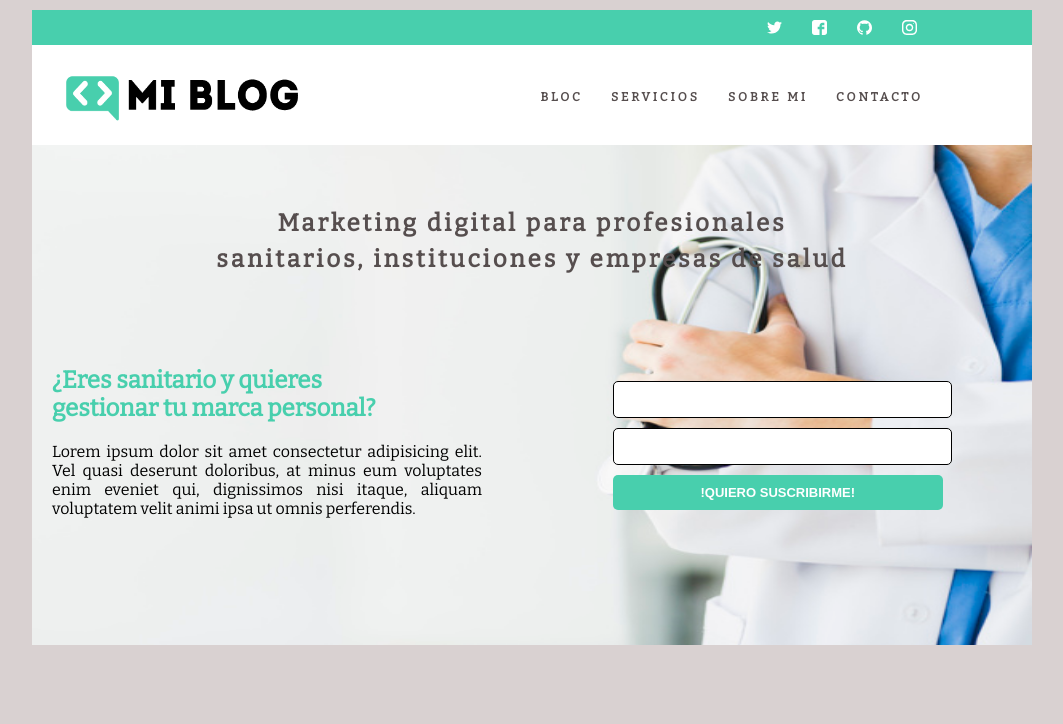
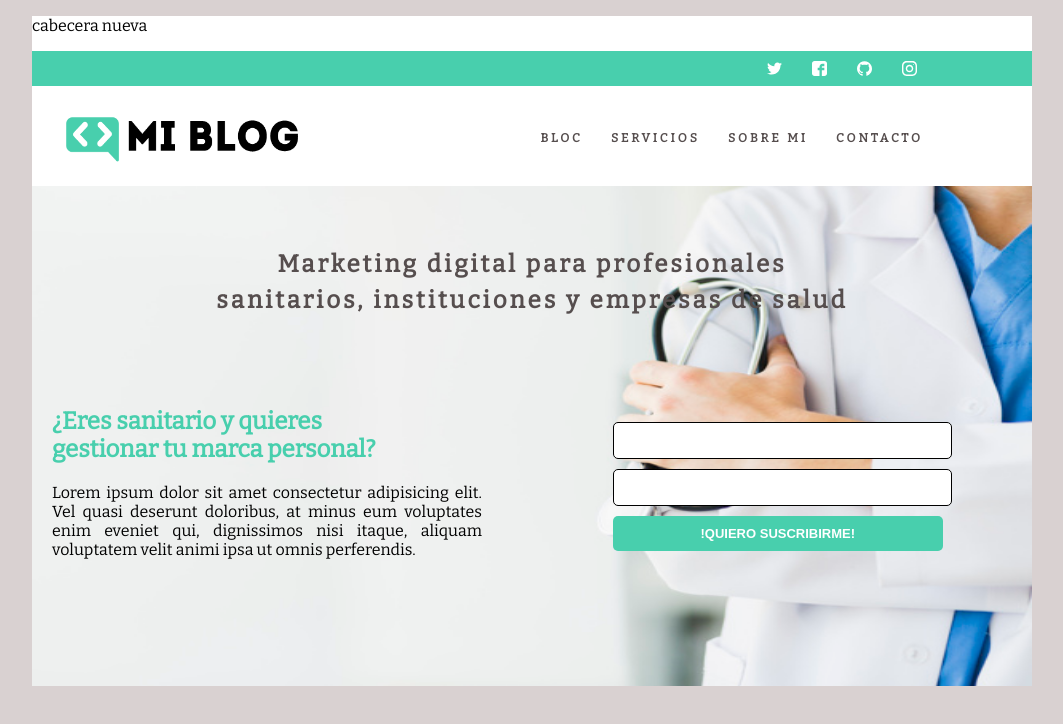
Before and after one commit to nicocarrascal10/proyectosalud, a plain HTML site: page index.html in a window 1280 px wide. Shown: the whole page, without its empty margins (108-1171 px from the left). Drawn offline with nearby package versions, Linux system fonts and the light colour scheme.

Commit message:
cambio a la cabecera agregue un etiqueta p

```diff
--- a/index.html
+++ b/index.html
@@ -10,6 +10,7 @@
 <body>
 
     <div class="contenedorgeneral">
+        <p>cabecera nueva</p>
     <header>
         <section class="contact">
             <div class="icons">
```
